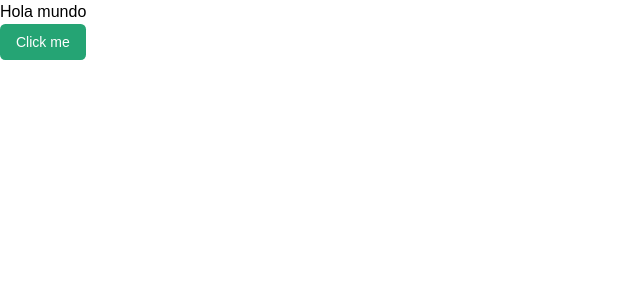
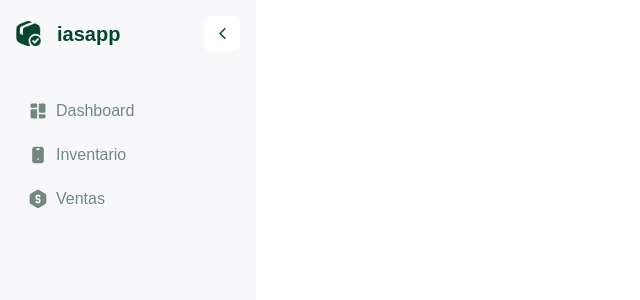
Before and after one commit to RoberthLoorDev/iasapp-nextjs, a Next.js app: page / in a window 1280 px wide. Shown: the top 300 px of the page, without its empty margins (0-640 px from the left). Built offline with nearby package versions, Linux system fonts and the light colour scheme.

Commit message:
fix: reemplazar div por MainLayout en la página de inicio para mejorar la estructura

```diff
--- a/src/app/page.tsx
+++ b/src/app/page.tsx
@@ -1,10 +1,11 @@
+import MainLayout from "@/layout/MainLayout";
 import { Button } from "@/shadcn/components/ui/button";
 
 export default function Home() {
      return (
-          <div>
+          <MainLayout title="Home">
                <p>Hola mundo</p>
                <Button>Click me</Button>
-          </div>
+          </MainLayout>
      );
 }
```
